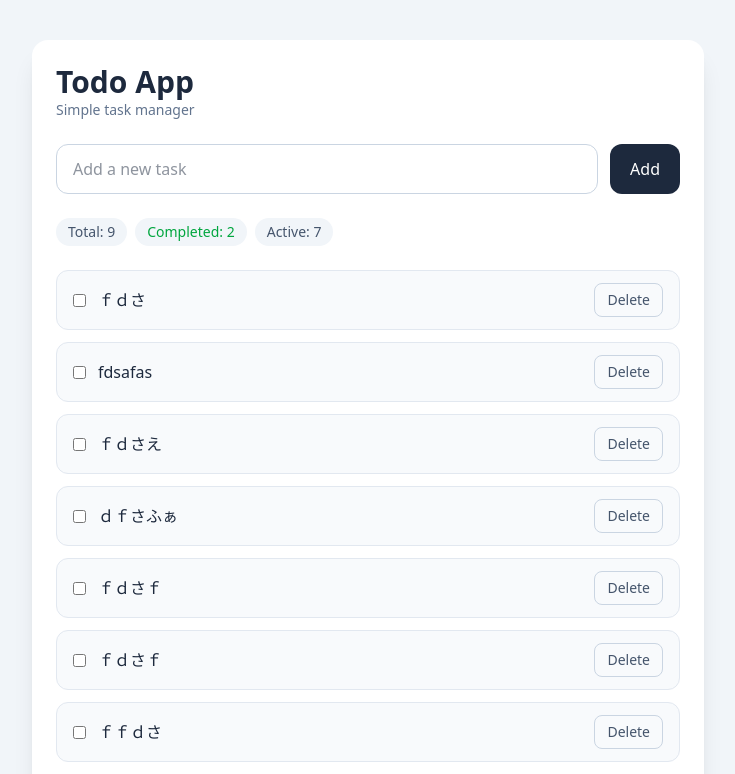
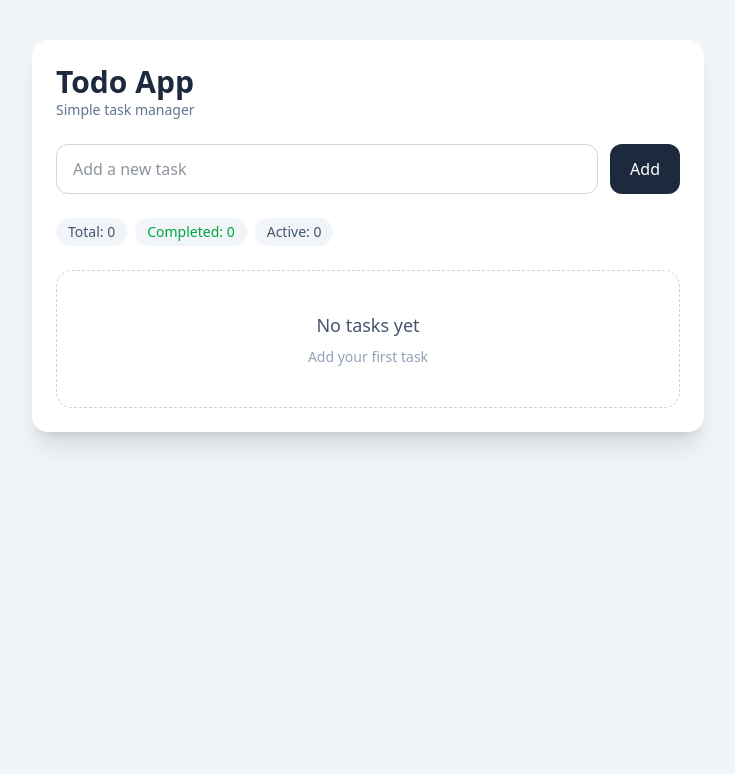
Before and after one commit to mae134/todo-app, a React (Vite) app: page / in a window 1280 px wide. Shown: the top 774 px of the page, without its empty margins (272-1007 px from the left). Built offline with nearby package versions, Linux system fonts and the light colour scheme; data requests are answered from the project's data file.

Commit message:
feat: add empty state UI when no tasks exist

```diff
--- a/db.json
+++ b/db.json
@@ -1,49 +1,3 @@
 {
-  "todos": [
-    {
-      "text": "ｆｄさｆ",
-      "done": true,
-      "id": 4
-    },
-    {
-      "text": "ｆｄさｆｓ",
-      "done": true,
-      "id": 5
-    },
-    {
-      "text": "ｆｄさ",
-      "done": false,
-      "id": 10
-    },
-    {
-      "text": "fdsafas",
-      "done": false,
-      "id": 11
-    },
-    {
-      "text": "ｆｄさえ",
-      "done": false,
-      "id": 12
-    },
-    {
-      "text": "ｄｆさふぁ",
-      "done": false,
-      "id": 13
-    },
-    {
-      "text": "ｆｄさｆ",
-      "done": false,
-      "id": 14
-    },
-    {
-      "text": "ｆｄさｆ",
-      "done": false,
-      "id": 15
-    },
-    {
-      "text": "ｆｆｄさ",
-      "done": false,
-      "id": 16
-    }
-  ]
+  "todos": []
 }
--- a/src/App.tsx
+++ b/src/App.tsx
@@ -42,10 +42,18 @@ function App() {
         </div>
 
         {/* ローディング中表示 */}
-        {loading && <p>Loading...</p>}
+        {loading && (
+          <p className="mb-4 rounded-xl bg-slate-100 px-4 py-3 text-sm text-slate-600">
+            Loading...
+          </p>
+        )}
 
         {/* エラー表示 */}
-        {error && <p style={{ color: 'red' }}>{error}</p>}
+        {error && (
+          <p className="mb-4 rounded-xl border border-red-200 bg-red-50 px-4 py-3 text-sm text-red-600">
+            {error}
+          </p>
+        )}
 
         <div className="mb-6 flex gap-3">
           <input
@@ -79,7 +87,17 @@ function App() {
           </span>
         </div>
 
-        {/* 子要素同士の間に縦の余白を入れる */}
+        {/* タスクリストがないなら空状態UI表示 */}
+        {sortedTodos.length === 0 ? (
+          // 大き目角丸 / 枠線をつける / 点線っぽい枠(空の状態をやわらかく見せやすい) / 薄いグレー枠 / 内側の余白 / テキストを中央揃え
+          <div className="rounded-2xl border border-dashed border-slate-300 px-6 py-10 text-center">
+            {/* 大き目の文字 / 太字 / 落ち着いた色 */}
+            <p className="text-lg font-medium text-slate-600">No tasks yet</p>
+            {/* 上に少し余白 / 小さめ文字 / 薄い文字色 */}
+            <p className="mt-2 text-sm text-slate-400">Add your first task</p>
+          </div>
+        ) : (
+          // タスクリスト表示
           <ul className="space-y-3">
             {sortedTodos.map((todo) => (
               <TodoItem
@@ -92,6 +110,7 @@ function App() {
               />
             ))}
           </ul>
+        )}
       </div>
     </div>
   )
```
Lines whose indentation alone changed are shown as unchanged.
